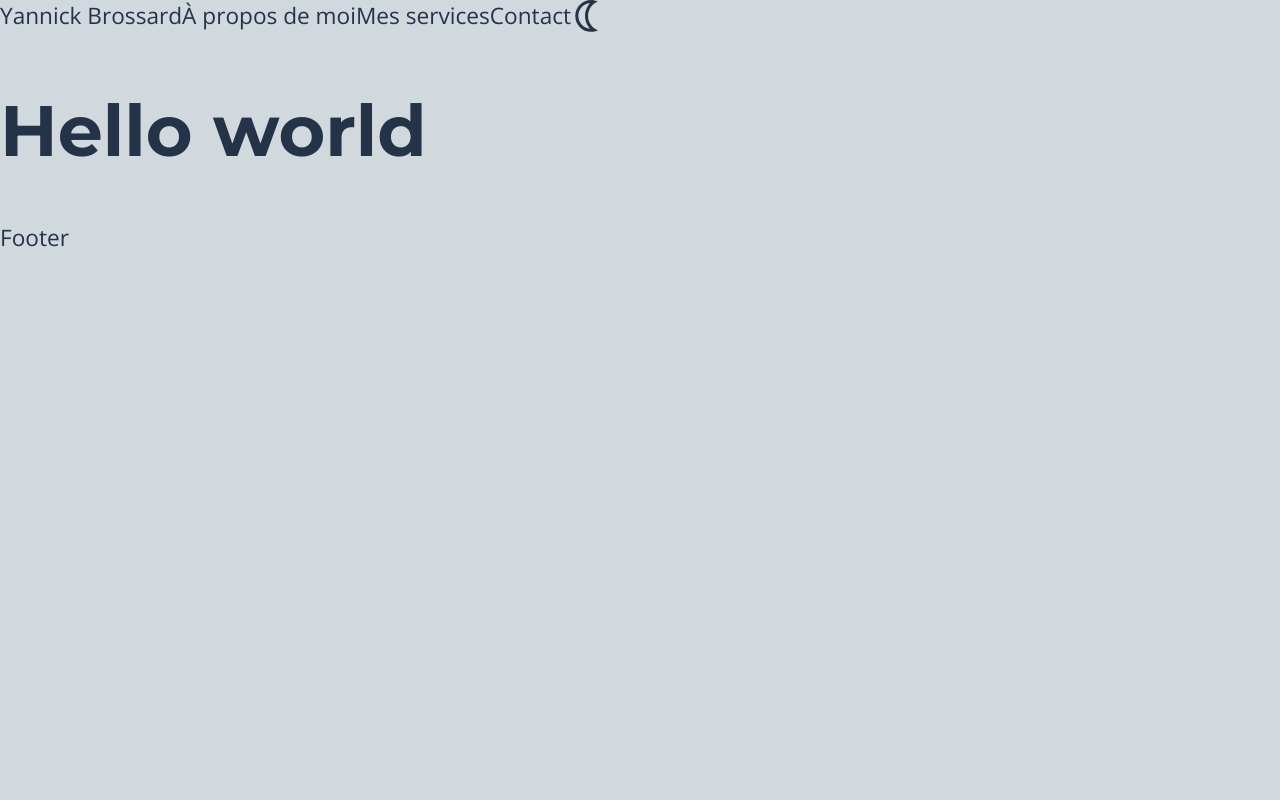
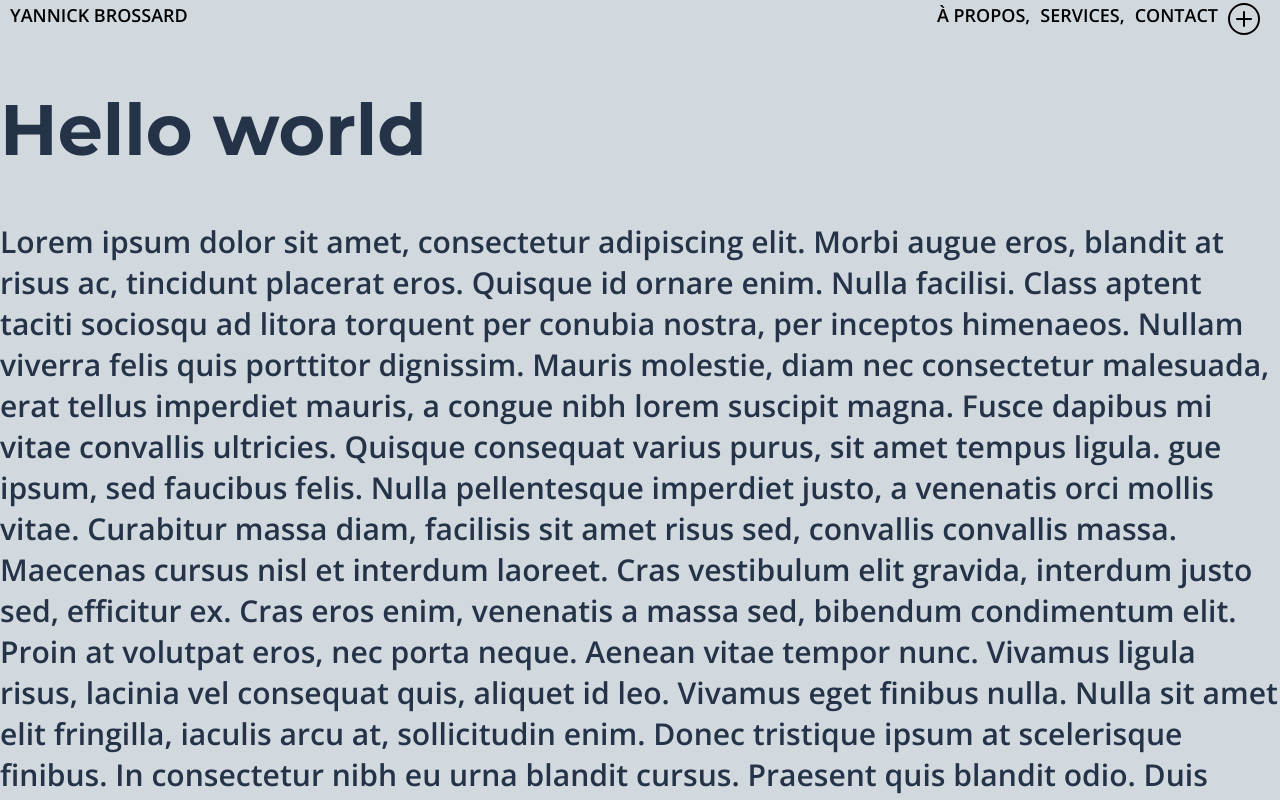
Before and after one commit to FredBros/yannick-portfolio, a Next.js app: page / in a window 1280 px wide. Shown: the top 800 px of the page. Built offline with nearby package versions, Linux system fonts and the light colour scheme.

Commit message:
WIP : header

```diff
--- a/components/index.js
+++ b/components/index.js
@@ -4,3 +4,4 @@ export { default as Footer } from "./layout/Footer";
 export { default as ThemeChanger } from "./layout/ThemeChanger";
 export { default as Sun } from "./utils/Sun";
 export { default as Moon } from "./utils/Moon";
+export { default as Plus } from "./utils/Plus";
--- a/components/layout/Header.jsx
+++ b/components/layout/Header.jsx
@@ -1,17 +1,19 @@
 import React from "react";
-import { ThemeChanger } from "..";
 import Link from "next/link";
+import { Plus} from "../";
 
 function Header() {
   return (
     <>
       <header>
+        <nav>
           <Link href="/">
-          <a>Yannick Brossard</a>
+            <a className="name">Yannick Brossard</a>
           </Link>
-        <nav>
+
+          <div className="nav-sections">
             <Link href="/about">
-            <a>À propos de moi</a>
+              <a className="hover-underline-animation about">À propos,</a>
             </Link>
             {/* <Link href="/experience">
             <a>Mon expérience</a>
@@ -20,23 +22,89 @@ function Header() {
             <a>Mes convoyages</a>
           </Link> */}
             <Link href="/services">
-            <a>Mes services</a>
+              <a className="hover-underline-animation services">services,</a>
             </Link>
             {/* <Link href="/certificate">
             <a>Mes diplômes</a>
           </Link> */}
             <Link href="/contact">
-            <a>Contact</a>
+              <a className="hover-underline-animation contact">Contact</a>
             </Link>
+            <Link href="/">
+              <a>
+                <div className="plus">
+                  <Plus color={"var(--background)"} />
+                </div>
+              </a>
+            </Link>
+          </div>
         </nav>
-        <ThemeChanger />
       </header>
       <style jsx>{`
         header {
-          display: flex;
+          font-weight: 600;
+          z-index: 100;
+          width: 100%;
+          text-transform: uppercase;
+          font-size: 18px;
+          padding: 3px 10px;
+          background: transparent;
+          position: sticky;
+          top: 0;
+          left: 0;
+          mix-blend-mode: difference;
+          color: var(--background)
         }
         nav {
+          display: grid;
+          grid-template-columns: repeat(12, 1fr);
+          grid-column-gap: 25px;
+          align-items: start;
+          margin-right: 10px;
+        }
+        a {
+          white-space: nowrap;
+        }
+
+        .location {
+          grid-column: 7 / span 2;
+          position: relative;
+        }
+        .nav-sections {
+          justify-self: end;
+          grid-column: 10 / span 3;
           display: flex;
+          gap: 10px;
+        }
+        .plus {
+          height: 32px;
+          transition: transform 0.3s;
+          transform-origin: center;
+        }
+        .plus:hover {
+          transform: rotate(180deg);
+        }
+        .hover-underline-animation {
+          display: inline-block;
+          position: relative;
+          color: inherit;
+        }
+        .hover-underline-animation:after {
+          content: "";
+          position: absolute;
+          width: 100%;
+          transform: scaleX(0);
+          height: 2px;
+          bottom: 0;
+          left: 0;
+          background-color: var(--background);
+          transform-origin: bottom right;
+          transition: transform 0.25s ease-out;
+        }
+
+        .hover-underline-animation:hover:after {
+          transform: scaleX(1);
+          transform-origin: bottom left;
         }
       `}</style>
     </>
--- a/components/layout/Layout.jsx
+++ b/components/layout/Layout.jsx
@@ -4,9 +4,11 @@ import { Header, Footer } from "..";
 function Layout({ children }) {
   return (
     <>
-      <Header />
-      {children}
-      <Footer />
+      <div className="layout">
+        <Header />
+        {children}
+        <Footer />
+      </div>
     </>
   );
 }
--- a/components/layout/ThemeChanger.jsx
+++ b/components/layout/ThemeChanger.jsx
@@ -28,7 +28,7 @@ const ThemeChanger = () => {
 
 
   return (
-    <div>
+    <div className="theme-container">
       <input
         className="checkbox"
         type="checkbox"
@@ -45,13 +45,16 @@ const ThemeChanger = () => {
         )}
       </label>
       <style jsx>{`
+        .theme-container {
+          height: 32px;
+          cursor: pointer;
+        }
         .checkbox {
           appearance: none;
           margin: 0;
         }
-        svg{
-           width: 30px;
-           height : 30px;
+        label {
+          cursor: pointer;
         }
       `}</style>
     </div>
--- /dev/null
+++ b/components/utils/Plus.js
@@ -0,0 +1,19 @@
+import React from 'react'
+
+function Plus({color}) {
+  return (
+    <svg
+      xmlns="http://www.w3.org/2000/svg"
+      width="32"
+      height="32"
+      fill={color}
+      className="bi bi-plus-circle"
+      viewBox="0 0 16 16"
+    >
+      <path d="M8 15A7 7 0 1 1 8 1a7 7 0 0 1 0 14zm0 1A8 8 0 1 0 8 0a8 8 0 0 0 0 16z" />
+      <path d="M8 4a.5.5 0 0 1 .5.5v3h3a.5.5 0 0 1 0 1h-3v3a.5.5 0 0 1-1 0v-3h-3a.5.5 0 0 1 0-1h3v-3A.5.5 0 0 1 8 4z" />
+    </svg>
+  );
+}
+
+export default Plus
--- a/pages/_document.js
+++ b/pages/_document.js
@@ -6,10 +6,7 @@ export default function Document() {
       <Head>
         <link rel="preconnect" href="https://fonts.googleapis.com" />
         <link rel="preconnect" href="https://fonts.gstatic.com" crossorigin />
-        <link
-          href="https://fonts.googleapis.com/css2?family=Montserrat:wght@400;700;800&family=Open+Sans&display=swap"
-          rel="stylesheet"
-        />
+        <link href="https://fonts.googleapis.com/css2?family=Montserrat:wght@400;700;800&family=Open+Sans:wght@400;600&display=swap" rel="stylesheet"></link>
       </Head>
       <body>
         <Main />
--- a/pages/index.js
+++ b/pages/index.js
@@ -10,14 +10,104 @@ export default function Home() {
           name="description"
           content="Yannick Brossard, Skipper professionnel"
         />
-
       </Head>
       <h1>Hello world</h1>
+      <h3>
+        Lorem ipsum dolor sit amet, consectetur adipiscing elit. Morbi augue
+        eros, blandit at risus ac, tincidunt placerat eros. Quisque id ornare
+        enim. Nulla facilisi. Class aptent taciti sociosqu ad litora torquent
+        per conubia nostra, per inceptos himenaeos. Nullam viverra felis quis
+        porttitor dignissim. Mauris molestie, diam nec consectetur malesuada,
+        erat tellus imperdiet mauris, a congue nibh lorem suscipit magna. Fusce
+        dapibus mi vitae convallis ultricies. Quisque consequat varius purus,
+        sit amet tempus ligula. gue ipsum, sed faucibus felis. Nulla
+        pellentesque imperdiet justo, a venenatis orci mollis vitae. Curabitur
+        massa diam, facilisis sit amet risus sed, convallis convallis massa.
+        Maecenas cursus nisl et interdum laoreet. Cras vestibulum elit gravida,
+        interdum justo sed, efficitur ex. Cras eros enim, venenatis a massa sed,
+        bibendum condimentum elit. Proin at volutpat eros, nec porta neque.
+        Aenean vitae tempor nunc. Vivamus ligula risus, lacinia vel consequat
+        quis, aliquet id leo. Vivamus eget finibus nulla. Nulla sit amet elit
+        fringilla, iaculis arcu at, sollicitudin enim. Donec tristique ipsum at
+        scelerisque finibus. In consectetur nibh eu urna blandit cursus.
+        Praesent quis blandit odio. Duis facilisis interdum dictum. Vestibulum
+        ante ipsum primis in faucibus orci luctus et ultrices posuere cubilia
+        curae; Suspendisse eget ullamcorper elit. Proin venenatis, urna id
+        iaculis pharetra, ligula magna cursus velit, quis convallis libero risus
+        vel enim. Sed fermentum, lectus vel elementum rutrum, risus libero
+        convallis quam, id ultricies nisi leo a justo. Vestibulum sed sapien
+        tellus. Vivamus ipsum lorem, rutrum vel blandit et, feugiat sed dolor.
+        In lacinia porttitor magna, in interdum ex cursus a. Nullam non tempus
+        velit. Etiam lacinia ornare risus, hendrerit dignissim libero faucibus
+        eget. Etiam et sodales lorem, at cursus arcu. Quisque leo lectus,
+        imperdiet non elit sed, malesuada suscipit eros. Suspendisse ante ante,
+        bibendum vel accumsan vitae, convallis id elit. In eleifend enim eu
+        pharetra feugiat. Mauris elementum nunc at dui dictum rutrum. Fusce
+        luctus scelerisque nulla ac ultricies. Orci varius natoque penatibus et
+        magnis dis parturient montes, nascetur ridiculus mus. Phasellus neque
+        nulla, euismod id tempor non, elementum vitae diam. Maecenas felis
+        massa, sollicitudin at lobortis sit amet, faucibus rhoncus massa. Donec
+        at fringilla ipsum. Proin dictum dictum sem, ac consectetur tortor
+        mattis vel. Pellentesque nec luctus ex. Curabitur purus risus, facilisis
+        non elit et, mollis condimentum dui. Cras sodales euismod aliquet.
+        Integer facilisis diam vel quam consequat, a ultrices sapien ultrices.
+        In eget lorem vel sem posuere dignissim. Fusce eget commodo massa. Donec
+        porttitor massa justo, ac sagittis dolor porttitor nec. Duis dui sapien,
+        mollis eget mattis sit amet, eleifend semper metus. Nulla facilisi.
+        Pellentesque eget tempor nibh. Phasellus varius auctor convallis. Nulla
+        pharetra tortor at erat vestibulum, et facilisis lorem ultricies.
+        Quisque tempus dui eu porta auctor. Nunc sodales semper quam, sed
+        tincidunt mi lobortis in. Class aptent taciti sociosqu ad litora
+        torquent per conubia nostra, per inceptos himenaeos. Etiam felis nulla,
+        sodales quis sodales at, ultricies at tellus. Morbi hendrerit tempus
+        tincidunt. Vivamus accumsan massa at massa consectetur, blandit viverra
+        sapien tempus. Nulla efficitur, felis id mattis fermentum, elit diam
+        suscipit nunc, eget pharetra erat eros nec dui. Proin id gravida mi.
+        Pellentesque efficitur, enim et dapibus lobortis, ante leo malesuada
+        odio, ac dapibus nisl erat eget ligula. Nullam a elit et ipsum porttitor
+        blandit. Aenean eu mauris ut massa rutrum condimentum. Sed auctor
+        maximus ullamcorper. Nullam scelerisque tellus quis pretium placerat.
+        Phasellus placerat purus vitae augue gravida, sed lacinia orci feugiat.
+        Integer sed iaculis dui. Phasellus pellentesque aliquam dui sit amet
+        ultrices. Curabitur at magna vel ante porta aliquet. Suspendisse
+        pulvinar ligula et tellus tincidunt ornare. In ac congue metus. Donec in
+        mauris mauris. Proin metus nunc, convallis sed mi id, mollis mollis
+        odio. Mauris laoreet venenatis dui ac laoreet. Phasellus eget semper
+        enim. Aliquam bibendum ex quis sem elementum tristique. Donec ac
+        convallis risus, et vehicula erat. Donec ante velit, posuere quis nisi
+        euismod, vulputate sodales lectus. Curabitur consequat tincidunt tellus
+        pharetra venenatis. Aliquam pellentesque nunc eget justo auctor blandit.
+        Curabitur blandit convallis maximus. Duis sit amet magna consectetur
+        ante porttitor feugiat. Proin sollicitudin lacus non ante hendrerit
+        elementum. Fusce sodales, tortor id laoreet blandit, odio sem sagittis
+        ipsum, nec mattis neque orci sed dui. Morbi feugiat arcu at placerat
+        sagittis. Proin erat ante, dapibus ut nisi sit amet, posuere dignissim
+        lectus. Aliquam ut leo facilisis elit varius porttitor. Cras ac luctus
+        mi. Quisque sit amet ornare elit. Donec scelerisque purus libero, ut
+        egestas nisl malesuada et. Quisque scelerisque iaculis libero, nec
+        feugiat diam feugiat consequat. Curabitur egestas, eros id imperdiet
+        pulvinar, nulla lorem lacinia sapien, aliquet congue leo velit nec
+        magna. Quisque sit amet urna lacinia, dapibus magna ac, finibus velit.
+        Nam non purus nec mi rhoncus imperdiet. Fusce in dolor lobortis,
+        pharetra turpis quis, maximus dolor. Pellentesque finibus lorem in nisl
+        pretium, eu tincidunt nisl fringilla. Suspendisse et velit vestibulum,
+        interdum arcu at, placerat ipsum. Sed scelerisque tortor metus, sit amet
+        sagittis libero elementum id. Nulla ut lacinia sem. Maecenas id
+        tristique ipsum, et cursus velit. Vivamus dapibus ultricies accumsan.
+        Duis nec urna in enim tincidunt finibus id quis quam. Curabitur eget
+        sapien non velit porta scelerisque ut eu justo. Quisque ut auctor velit.
+        Donec justo diam, iaculis et enim ut, hendrerit varius neque.
+        Pellentesque habitant morbi tristique senectus et netus et malesuada
+        fames ac turpis egestas. Fusce non lectus at massa gravida dignissim
+        blandit varius libero. Integer at mauris in lectus semper auctor eget
+        sed tortor. Curabitur risus justo, ullamcorper eu feugiat non, porttitor
+        vel massa.
+      </h3>
 
       <style jsx>{`
         h1 {
           transform-origin: left;
-          transition : transform .3s;
+          transition: transform 0.3s;
         }
         h1:hover {
           transform: scale(1.3, 1.1);
```
Also changed, not shown: public/plus-circle.svg (added). Lines whose indentation alone changed are shown as unchanged.
